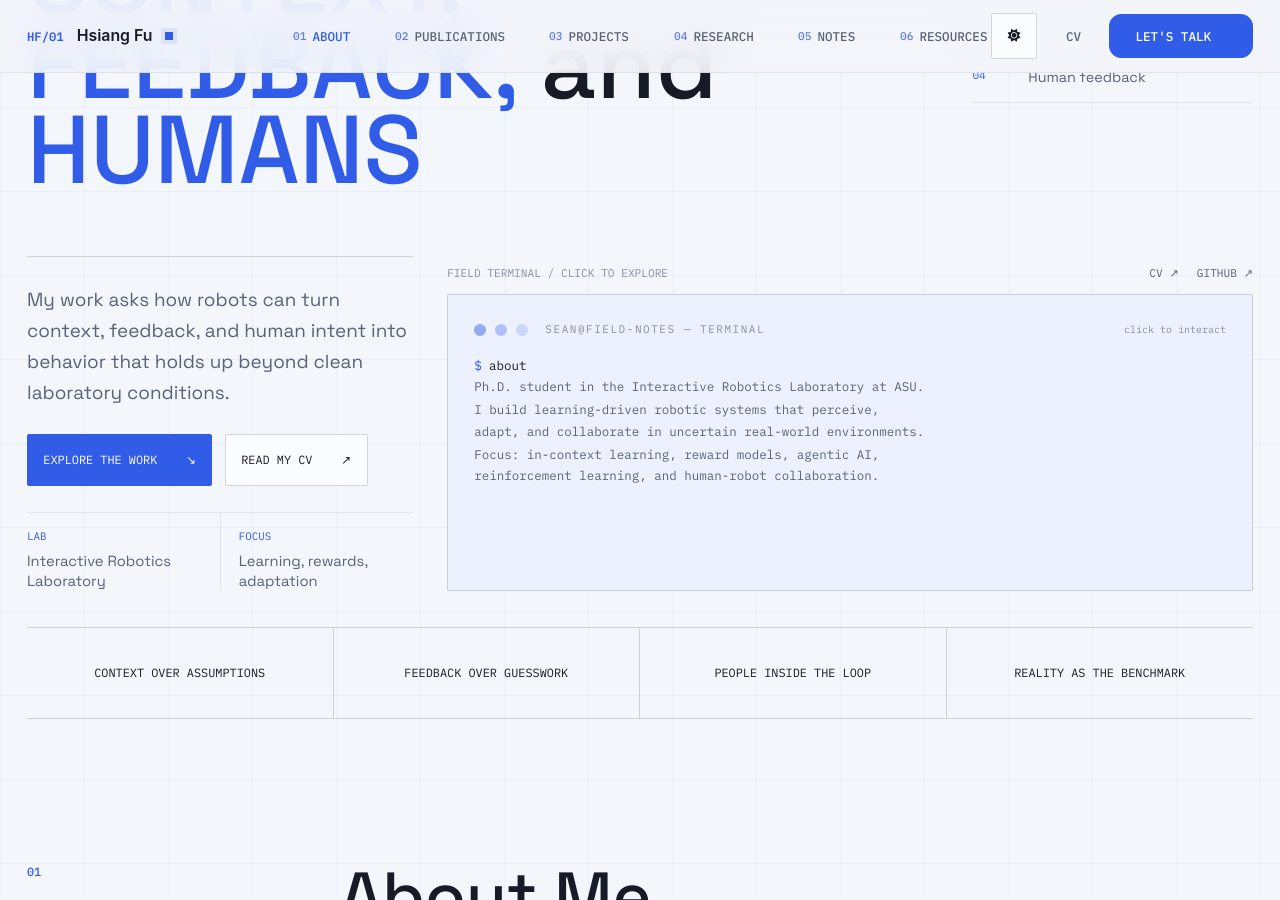
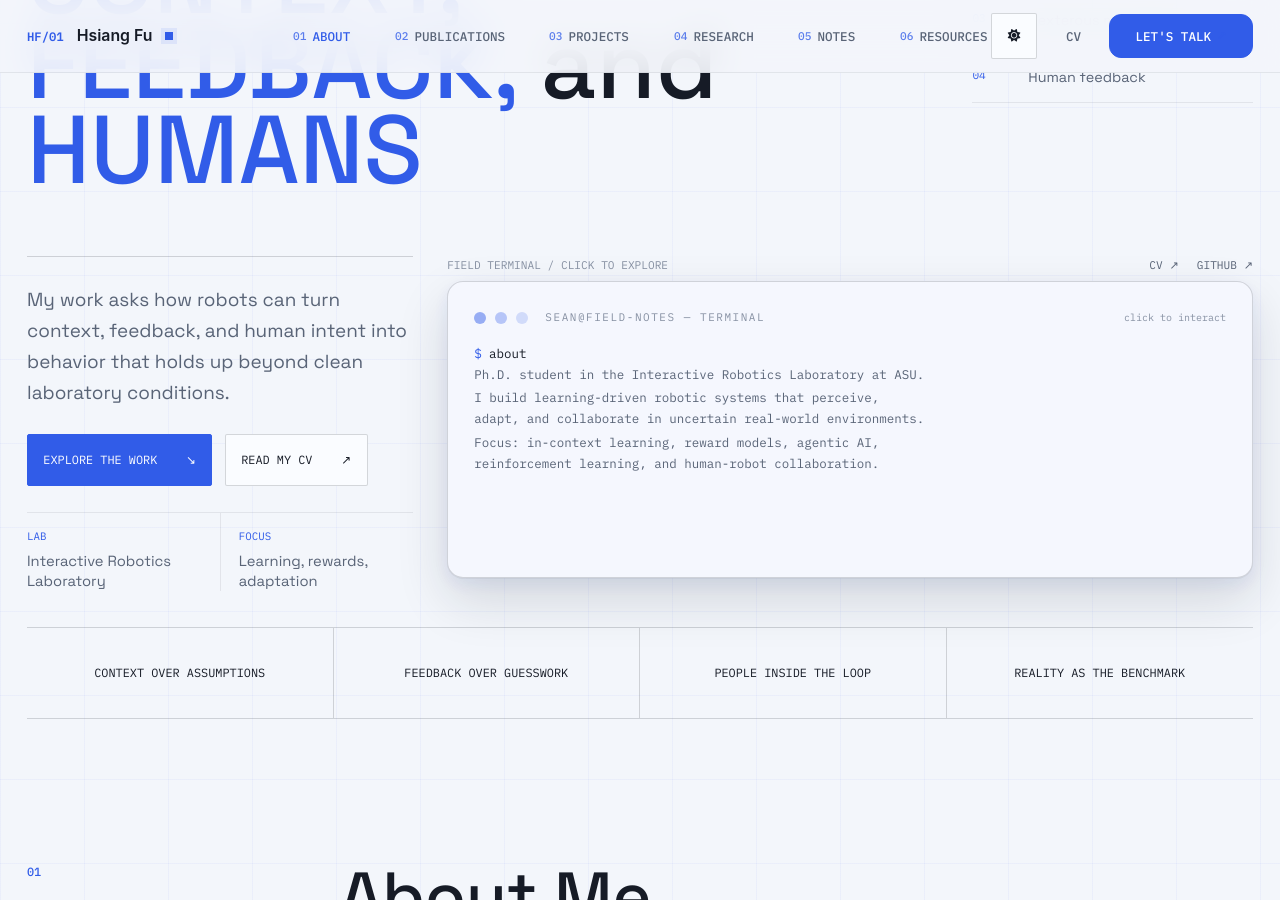
Before and after one commit to hsiang-fu/hsiang-fu.github.io, a Jekyll site: the page built from _pages/about.md, in a window 1280 px wide and 900 px high, scrolled down 481 px. Built offline with Jekyll 4.4.1, drawn with Linux system fonts in a browser that asks for light colours; a script that is not in the unit is left out.

Commit message:
Restore floating rounded terminal treatment

```diff
--- a/_sass/layout/_signal.scss
+++ b/_sass/layout/_signal.scss
@@ -3314,7 +3314,8 @@ body {
   grid-row: 2;
   align-self: end;
   width: 100%;
-  margin: 0;
+  margin: 0 0 0.45rem;
+  isolation: isolate;
 }
 
 .field-console .signal-console__window {
@@ -3326,11 +3327,26 @@ body {
   padding: 1.45rem;
   overflow: hidden;
   border: 1px solid var(--signal-line);
-  border-radius: 2px;
-  background: color-mix(in srgb, var(--signal-surface) 93%, var(--signal-accent-2));
-  box-shadow: none;
+  border-radius: 16px;
+  background: color-mix(in srgb, var(--signal-surface-strong) 95%, var(--signal-accent));
+  box-shadow:
+    0 1px 0 color-mix(in srgb, var(--signal-text) 5%, transparent),
+    0 22px 52px color-mix(in srgb, var(--signal-text) 14%, transparent),
+    0 6px 18px color-mix(in srgb, var(--signal-accent) 8%, transparent);
   cursor: text;
-  transition: border-color 220ms ease, box-shadow 280ms cubic-bezier(0.22, 1, 0.36, 1), transform 220ms ease;
+  transform: translateY(-4px);
+  transition: border-color 220ms ease, box-shadow 280ms cubic-bezier(0.22, 1, 0.36, 1), transform 280ms cubic-bezier(0.22, 1, 0.36, 1);
+}
+
+.field-console .signal-console__window:hover,
+.field-console .signal-console__window.is-focused,
+.field-console .signal-console__window.is-interactive {
+  border-color: color-mix(in srgb, var(--signal-accent) 55%, var(--signal-line));
+  box-shadow:
+    0 1px 0 color-mix(in srgb, var(--signal-text) 5%, transparent),
+    0 30px 66px color-mix(in srgb, var(--signal-text) 18%, transparent),
+    0 8px 24px color-mix(in srgb, var(--signal-accent) 13%, transparent);
+  transform: translateY(-8px);
 }
 
 .field-console .signal-console__chrome {
```
